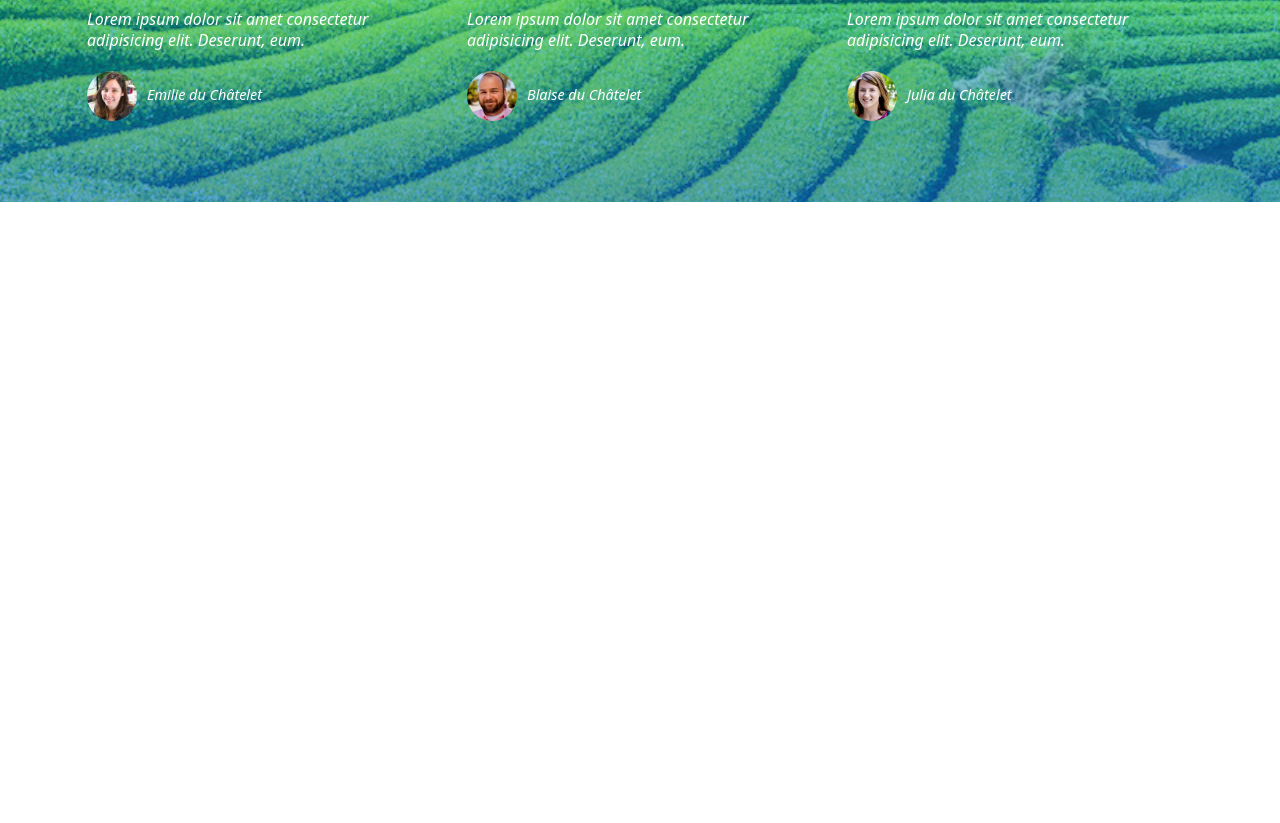
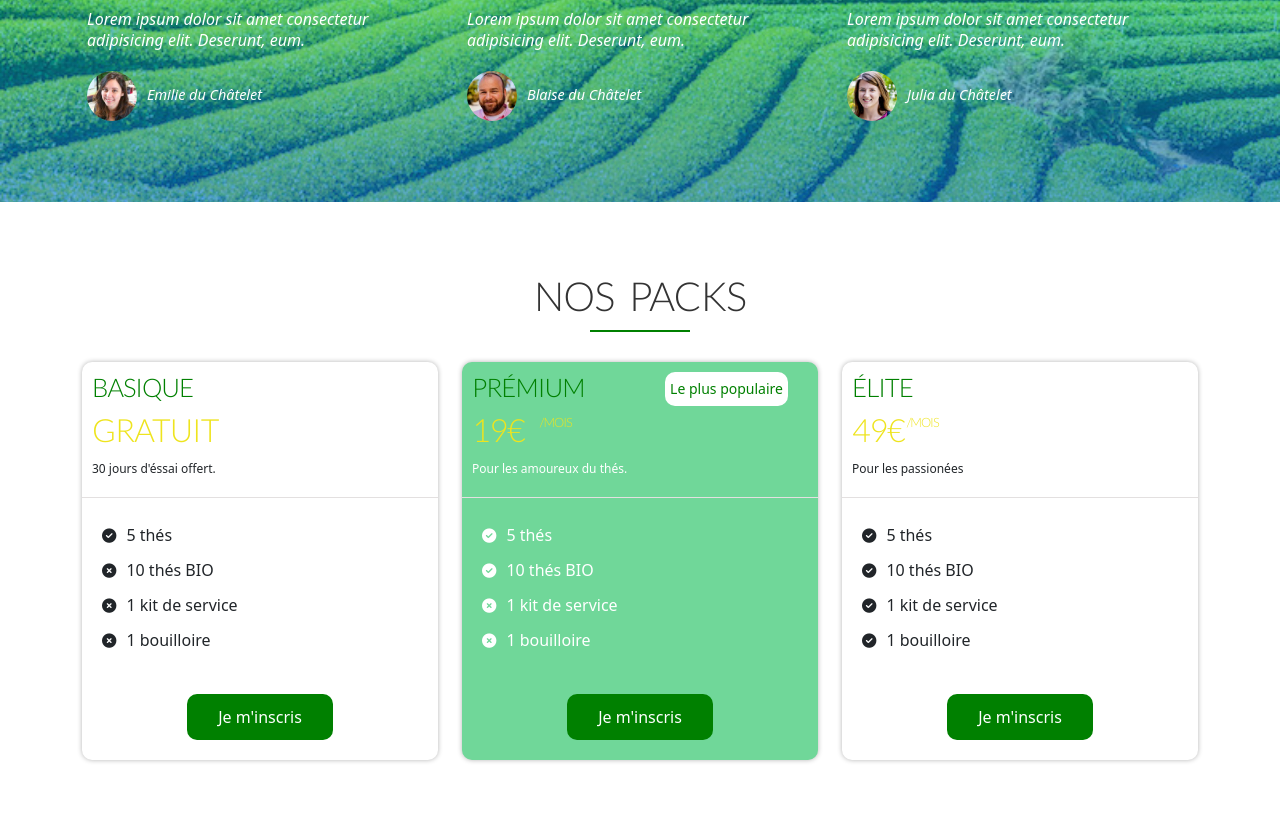
Before and after one commit to Milie971/site_the, a plain HTML site: page index.html in a window 1280 px wide. Shown: the part 3222-4045 px from the top of the page. Drawn offline with nearby package versions, Linux system fonts and the light colour scheme.

```diff
--- a/index.html
+++ b/index.html
@@ -248,5 +248,100 @@
   </div>
   </div>
 </section>
+
+
+<!--  ABONNEMENT ========================= -->
+<section class="packs">
+  <div class="container">
+    <div class="row">
+      <div class="col-md-12">
+        <h2>Nos packs</h2>
+      </div>
+    </div>
+<!-- PACK 1 ======================== -->
+    <div class="row">
+      <div class="col-md-4">
+        <div class="pack">
+          <div class="pack-title">
+            <h3>Basique</h3>
+            <h4>Gratuit </h4>
+          <p>30 jours d'éssai offert.</p>
+          </div>
+          <div class="pack-content">
+            <ul>
+              <li><i class="fa-solid fa-circle-check"></i>5 thés</li>
+              <li><i class="fa-solid fa-circle-xmark"></i>10 thés BIO</li>
+              <li><i class="fa-solid fa-circle-xmark"></i>1 kit de service</li>
+              <li><i class="fa-solid fa-circle-xmark"></i>1 bouilloire</li>
+            </ul>
+          </div>
+          <div class="pack-signup">
+            <a href="/" class="btn btn-pack"> Je m'inscris</a>
+          </div>
+        </div>
+      </div>
+
+<!-- PACK 2==================================== -->
+      <div class="col-md-4">
+        <div class="pack pack-premium">
+          <div class="pack-title">
+            <h3>Prémium</h3>
+            <h4>19€ <span>/mois</span> </h4>
+          <p>Pour les amoureux du thés. </p>
+          <p class="pack-title-premium">Le plus populaire</p>
+          </div>
+          <div class="pack-content">
+            <ul>
+              <li><i class="fa-solid fa-circle-check"></i>5 thés</li>
+              <li><i class="fa-solid fa-circle-check"></i>10 thés BIO</li>
+              <li><i class="fa-solid fa-circle-xmark"></i>1 kit de service</li>
+              <li><i class="fa-solid fa-circle-xmark"></i>1 bouilloire</li>
+            </ul>
+          </div>
+          <div class="pack-signup">
+            <a href="/" class="btn btn-pack"> Je m'inscris</a>
+          </div>
+        </div>
+      </div>
+
+<!-- PACK 3========================= -->
+
+      <div class="col-md-4">
+        <div class="pack">
+          <div class="pack-title">
+            <h3>Élite</h3>
+            <h4>49€<span>/mois</span> </h4>
+          <p>Pour les passionées</p>
+          </div>
+          <div class="pack-content">
+            <ul>
+              <li><i class="fa-solid fa-circle-check"></i>5 thés</li>
+              <li><i class="fa-solid fa-circle-check"></i>10 thés BIO</li>
+              <li><i class="fa-solid fa-circle-check"></i>1 kit de service</li>
+              <li><i class="fa-solid fa-circle-check"></i>1 bouilloire</li>
+            </ul>
+          </div>
+          <div class="pack-signup">
+            <a href="/" class="btn btn-pack"> Je m'inscris</a>
+          </div>
+          </div>
+      </div>
+    </div>
+  </div>
+
+
+</section>
+
+
+<!-- CONTACT =========================+-->
+
+<sextion>
+  <div class="container">
+    <div class="row"></div>
+  </div>
+</sextion>
+
+
+
   </body>
 </html>
--- a/ressources/CSS/style.css
+++ b/ressources/CSS/style.css
@@ -224,3 +224,74 @@ cite img {
   border-radius: 50%;
   margin-right: 10px;
 }
+
+/*PACKS ***************************************/
+
+.pack {
+  box-shadow: 0 0 5px rgba(0, 0, 0, 0.3);
+  border-radius: 10px;
+}
+.pack h3 {
+  color: green;
+  font-weight: 400;
+}
+.pack h4 {
+  font-size: 200%;
+  font-weight: 100;
+}
+
+.pack-premium {
+  background-color: #70d799;
+  color: #fff;
+}
+
+.pack-title {
+  padding: 10px 10px 0 10px;
+  border-bottom: 1px solid #e3e0e0;
+  position: relative;
+}
+
+.pack-title-premium {
+  font-size: 14px;
+  text-align: center;
+  font-weight: 400;
+  position: absolute;
+  top: 10px;
+  right: 30px;
+  background-color: #fff;
+  color: green;
+  border-radius: 10px;
+  padding: 5px;
+}
+.pack span {
+  font-weight: 100;
+  font-size: 40%;
+  position: relative;
+  top: -15px;
+  left: 2px;
+}
+.pack-content ul {
+  list-style: none;
+  padding: 20px;
+  font-weight: 300;
+  line-height: 35px;
+}
+
+.pack-content ul li i {
+  font-size: 90%;
+  margin-right: 10px;
+}
+
+.pack-signup {
+  text-align: center;
+}
+.pack-signup:hover .btn-pack {
+  background-color: #2a962a;
+  color: #fff;
+}
+
+.btn-pack {
+  background-color: green;
+  color: #fff;
+  margin-bottom: 20px;
+}
```
Also changed, not shown: 1 other file.
